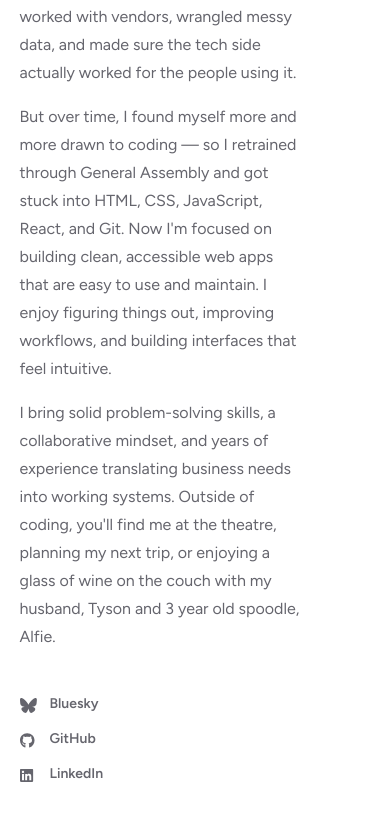
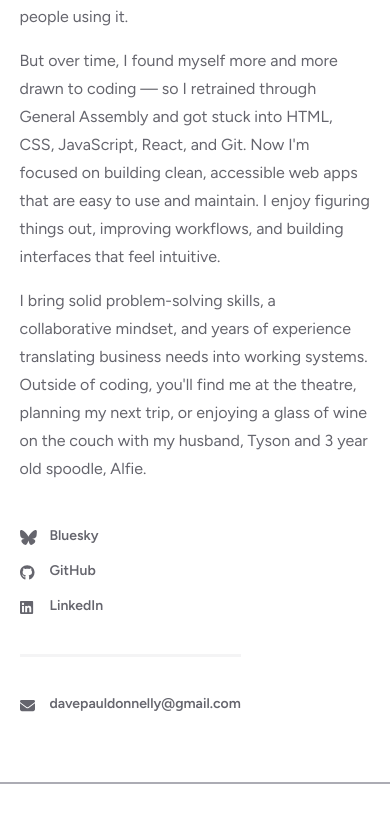
Before and after one commit to davedonnellydev/portfolio, a React (Create React App) app: page /about in a window 390 px wide. Shown: the part 832-1653 px from the top of the page. Built offline with nearby package versions, Linux system fonts and the light colour scheme; no server answers.

Commit message:
Updated css
Removed width restriction on most text

```diff
--- a/src/app.css
+++ b/src/app.css
@@ -71,7 +71,7 @@
 	color: var(--secondary-color);
 	font-size: 16px;
 	line-height: 28px;
-	width: 70%;
+	/* width: 70%; */
 }
 
 .page-footer {
--- a/src/pages/styles/about.css
+++ b/src/pages/styles/about.css
@@ -77,6 +77,7 @@
 
 	.about-subtitle {
 		padding-top: 20px !important;
+		width: 100% !important;
 	}
 
 	.about-left-side {
@@ -111,4 +112,7 @@
 	.about-image-container {
 		width: 80%;
 	}
+	.about-subtitle {
+		width: 100% !important;
+	}
 }
```
